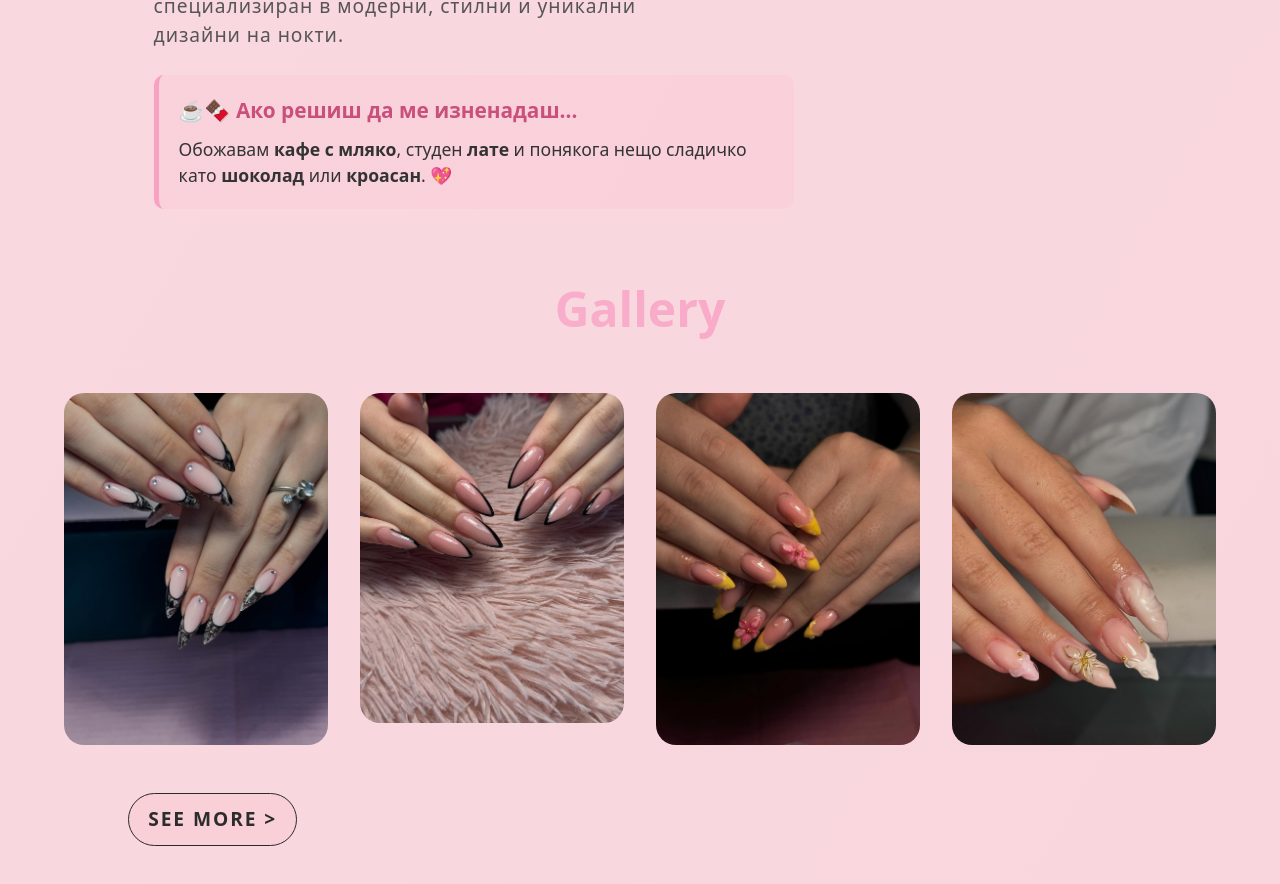
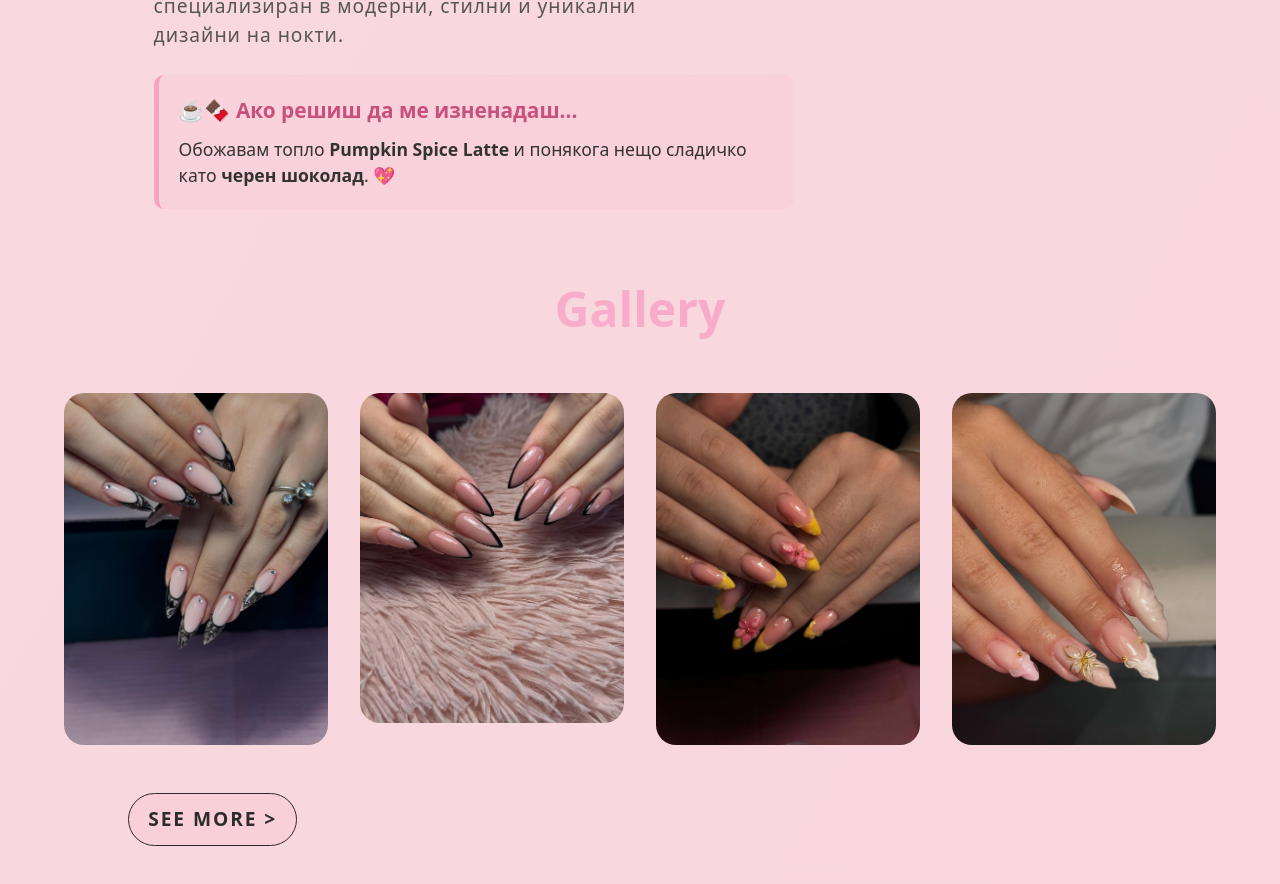
Before and after one commit to yungjaki/pavnailedit, a website: page index.html in a window 1280 px wide. Shown: the part 2179-3063 px from the top of the page. Drawn offline with nearby package versions, Linux system fonts and the light colour scheme; some packages are replaced by stand-ins of ours; a script that the page names is missing.

Commit message:
Update index.html

```diff
--- a/index.html
+++ b/index.html
@@ -98,8 +98,8 @@
         <div class="surprise-box">
             <h2>☕🍫 Ако решиш да ме изненадаш...</h2>
             <p>
-                Обожавам <strong>кафе с мляко</strong>, студен <strong>лате</strong> и понякога нещо сладичко като
-                <strong>шоколад</strong> или <strong>кроасан</strong>. 💖
+                Обожавам топло <strong>Pumpkin Spice Latte</strong> и понякога нещо сладичко като
+                <strong>черен шоколад</strong>. 💖
             </p>
         </div>
     </div>
```
